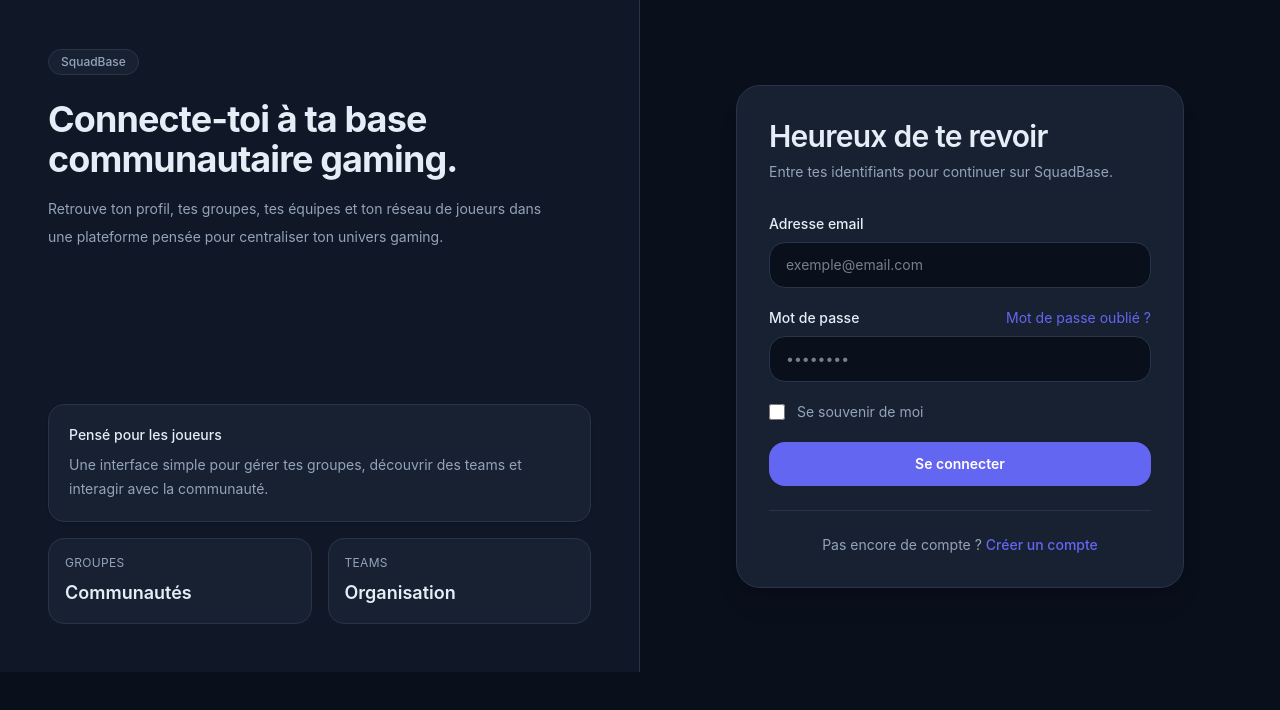
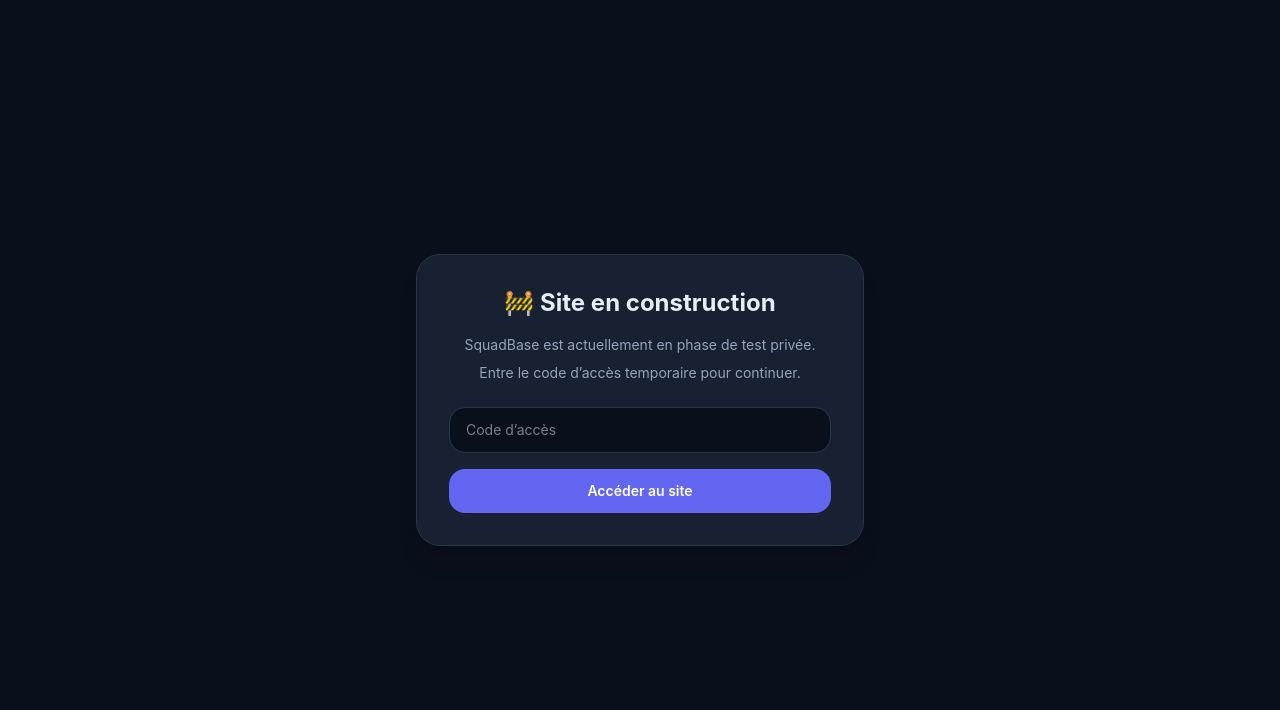
Before and after one commit to XaFiXxx/SocialGames_V2_App, a React (Vite) app: page /login in a window 1280 px wide. Shown: the top 710 px of the page. Built offline with nearby package versions, Linux system fonts and the light colour scheme; no server answers.

Commit message:
Modifications de mise en ligne (TEST)

```diff
--- a/index.html
+++ b/index.html
@@ -2,6 +2,7 @@
 <html lang="en">
   <head>
     <meta charset="UTF-8" />
+    <meta name="robots" content="noindex, nofollow" />
     <link rel="icon" type="image/svg+xml" href="/img/Logo.png" />
     <meta name="viewport" content="width=device-width, initial-scale=1.0" />
     <title>SquadBase - Le réseau social des gamers</title>
--- a/src/pages/connections/Login.jsx
+++ b/src/pages/connections/Login.jsx
@@ -1,6 +1,9 @@
 import { useState } from "react";
 import { Link, useNavigate } from "react-router";
 import { useAuth } from "../../context/AuthContext";
+
+const IS_MAINTENANCE = true;
+const ACCESS_CODE = "squadtest2026@@";
 
 export default function LoginPage() {
   const navigate = useNavigate();
@@ -12,9 +15,27 @@
     remember: false,
   });
 
+  const [accessCode, setAccessCode] = useState("");
+  const [isUnlocked, setIsUnlocked] = useState(
+    sessionStorage.getItem("site_access_granted") === "true"
+  );
+
   const [errors, setErrors] = useState({});
   const [serverError, setServerError] = useState("");
   const [isSubmitting, setIsSubmitting] = useState(false);
+
+  const handleUnlock = (e) => {
+    e.preventDefault();
+
+    if (accessCode.trim() === ACCESS_CODE) {
+      sessionStorage.setItem("site_access_granted", "true");
+      setIsUnlocked(true);
+      setAccessCode("");
+      return;
+    }
+
+    setServerError("Code d’accès invalide.");
+  };
 
   const handleChange = (e) => {
     const { name, value, type, checked } = e.target;
@@ -92,6 +113,50 @@
         ? "border-red-500 focus:border-red-500"
         : "border-[var(--border-color)] focus:border-[var(--primary)]"
     }`;
+
+  if (IS_MAINTENANCE && !isUnlocked) {
+    return (
+      <section className="flex min-h-screen items-center justify-center bg-[var(--bg-main)] px-6 text-[var(--text-main)]">
+        <div className="w-full max-w-md rounded-3xl border border-[var(--border-color)] bg-[var(--bg-card)] p-8 shadow-xl">
+          <h1 className="text-2xl font-bold text-center">
+            🚧 Site en construction
+          </h1>
+
+          <p className="mt-4 text-sm text-center text-[var(--text-secondary)]">
+            SquadBase est actuellement en phase de test privée.
+          </p>
+
+          <p className="mt-2 text-sm text-center text-[var(--text-secondary)]">
+            Entre le code d’accès temporaire pour continuer.
+          </p>
+
+          <form onSubmit={handleUnlock} className="mt-6 space-y-4">
+            <input
+              type="password"
+              value={accessCode}
+              onChange={(e) => {
+                setAccessCode(e.target.value);
+                setServerError("");
+              }}
+              placeholder="Code d’accès"
+              className="w-full rounded-2xl border border-[var(--border-color)] bg-[var(--bg-main)] px-4 py-3 text-sm text-[var(--text-main)] outline-none transition focus:border-[var(--primary)]"
+            />
+
+            {serverError && (
+              <p className="text-sm text-center text-red-400">{serverError}</p>
+            )}
+
+            <button
+              type="submit"
+              className="inline-flex w-full items-center justify-center rounded-2xl bg-[var(--primary)] px-4 py-3 text-sm font-semibold text-white transition hover:bg-[var(--primary-hover)]"
+            >
+              Accéder au site
+            </button>
+          </form>
+        </div>
+      </section>
+    );
+  }
 
   return (
     <section className="bg-[var(--bg-main)] text-[var(--text-main)]">
```
Also changed, not shown: public/robots.txt (added), 1 other file (tests, documents, lock files or other folders).
